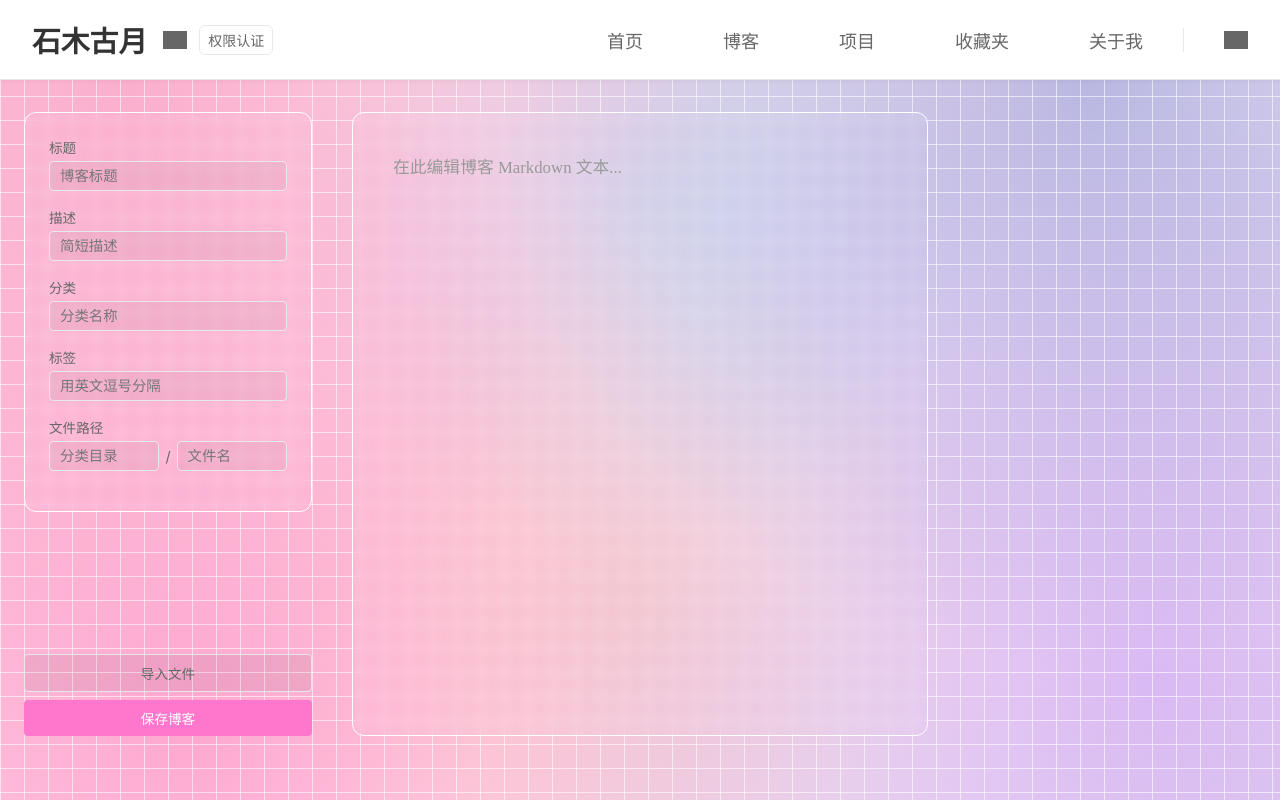
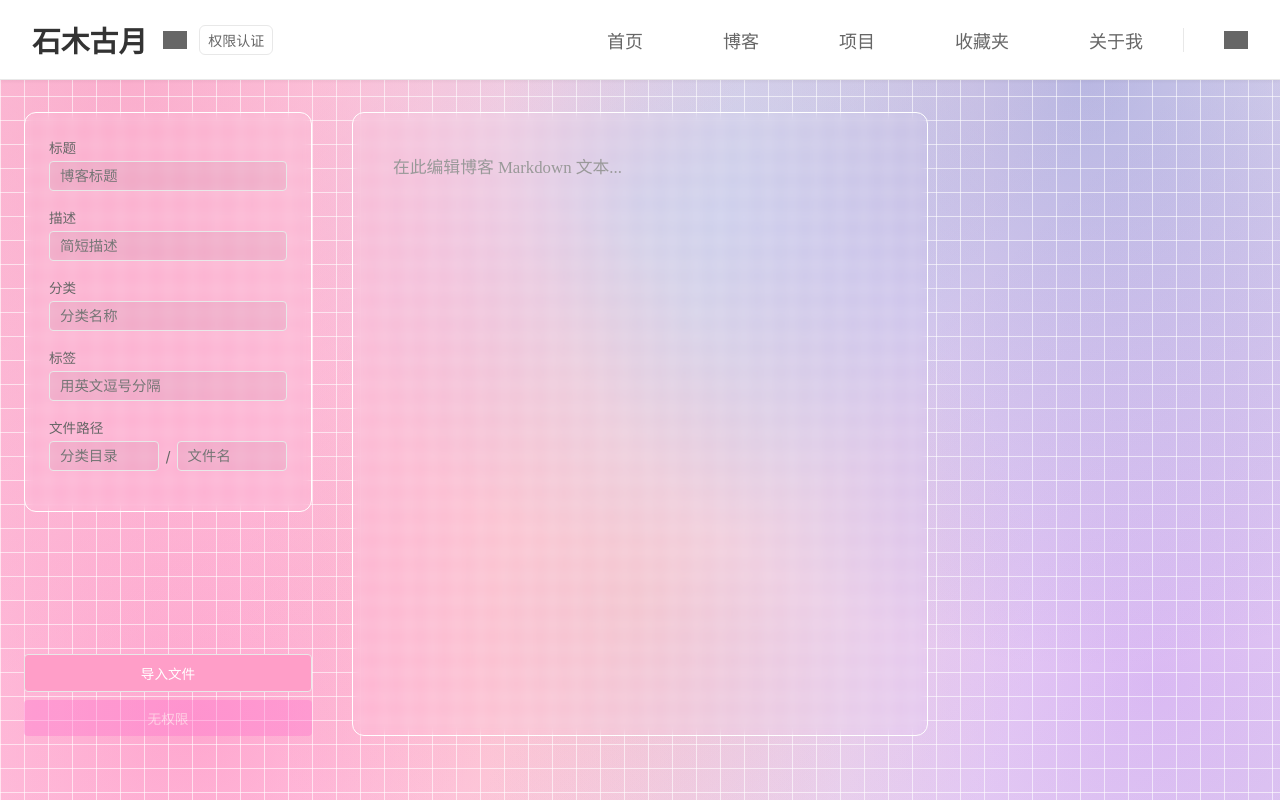
Before and after one commit to ShimuGuyue/shimuguyue.love-new, a Vue app in the folder client/: page /blog-edit/new in a window 1280 px wide. Built offline with nearby package versions, Linux system fonts and the light colour scheme; grey boxes are pictures that could not be loaded.

Commit message:
Style 按钮样式

```diff
--- a/client/src/assets/markdown.css
+++ b/client/src/assets/markdown.css
@@ -5,21 +5,7 @@
  *
 */
 
-/* =============================
- *  主题颜色变量 & 全局字体
- * ============================= */
-
-.blog-detail__content {
-  --pink-soft:        #FF9EC8;       /* 柔粉 */
-  --pink-hot:         #FF77CC;       /* 艳粉 */
-  --pink-light:       #ffaaff;       /* 浅粉 */
-  --pink-bright:      #FFEEF8;       /* 亮粉 */
-  --pink-peach:       #F39ACD;       /* 桃粉 */
-  --pink-tender:      #FFF0F5;       /* 嫩粉 */
-  --purple-herrscher: #6D6AA7;       /* 侵蚀紫 */
-
-  font-family: "仿宋", FangSong, serif;
-}
+@import "@/assets/pink-theme.css";
 
 /* =============================
  *  标题样式
--- /dev/null
+++ b/client/src/assets/pink-theme.css
@@ -0,0 +1,23 @@
+/* ── PinkFairy 颜色变量 ── */
+:root {
+  --pink-soft:        #FF9EC8;       /* 柔粉 */
+  --pink-hot:         #FF77CC;       /* 艳粉 */
+  --pink-light:       #ffaaff;       /* 浅粉 */
+  --pink-bright:      #FFEEF8;       /* 亮粉 */
+  --pink-peach:       #F39ACD;       /* 桃粉 */
+  --pink-tender:      #FFF0F5;       /* 嫩粉 */
+  --purple-herrscher: #6D6AA7;       /* 侵蚀紫 */
+}
+
+/* ── 博客正文全局字体 ── */
+.blog-detail__content {
+  --pink-soft:        #FF9EC8;
+  --pink-hot:         #FF77CC;
+  --pink-light:       #ffaaff;
+  --pink-bright:      #FFEEF8;
+  --pink-peach:       #F39ACD;
+  --pink-tender:      #FFF0F5;
+  --purple-herrscher: #6D6AA7;
+
+  font-family: "仿宋", FangSong, serif;
+}
--- a/client/src/views/BlogEdit.vue
+++ b/client/src/views/BlogEdit.vue
@@ -1,5 +1,9 @@
 <script setup lang="ts">
-import { ref } from 'vue'
+import { ref, computed } from 'vue'
+import { useAuthStore } from '@/stores/auth'
+
+const auth = useAuthStore()
+const canCreate = computed(() => auth.permissions.includes('create'))
 
 const title = ref('')
 const description = ref('')
@@ -70,8 +74,10 @@ async function importFile() {
           </div>
         </div>
         <div class="blog-edit__actions">
-          <button class="blog-edit__btn blog-edit__btn--secondary" @click="importFile">导入文件</button>
-          <button class="blog-edit__btn blog-edit__btn--primary">保存博客</button>
+          <button class="blog-edit__btn blog-edit__btn--import" @click="importFile">导入文件</button>
+          <button class="blog-edit__btn blog-edit__btn--primary" :disabled="!canCreate">
+            {{ canCreate ? '保存博客' : '无权限' }}
+          </button>
         </div>
       </aside>
       <section class="blog-edit__main glass">
@@ -160,14 +166,18 @@ async function importFile() {
 }
 .blog-edit__btn--primary {
   color: #fff;
-  background-color: #FF77CC;
+  background-color: var(--pink-hot);
 }
-.blog-edit__btn--secondary {
-  color: var(--color-text-secondary);
-  background: rgba(0, 0, 0, 0.06);
+.blog-edit__btn--import {
+  color: #fff;
+  background: var(--pink-soft);
   border: 1px solid var(--color-border);
 }
-.blog-edit__btn:hover {
+.blog-edit__btn--primary:disabled {
+  opacity: 0.4;
+  cursor: not-allowed;
+}
+.blog-edit__btn:hover:not(:disabled) {
   opacity: 0.85;
 }
 
@@ -192,5 +202,6 @@ async function importFile() {
 </style>
 
 <style>
+@import "@/assets/pink-theme.css";
 @import "@/assets/glass.css";
 </style>
```
